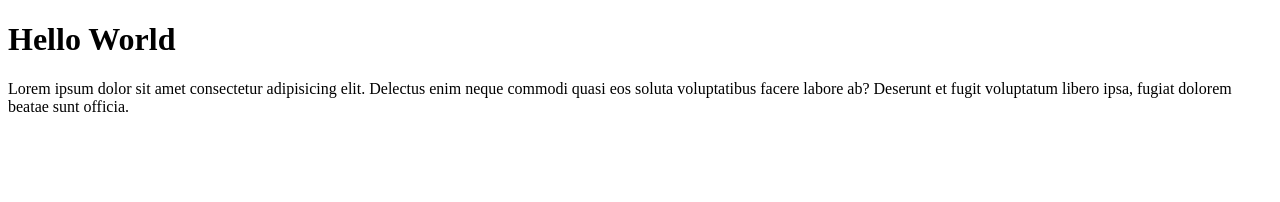
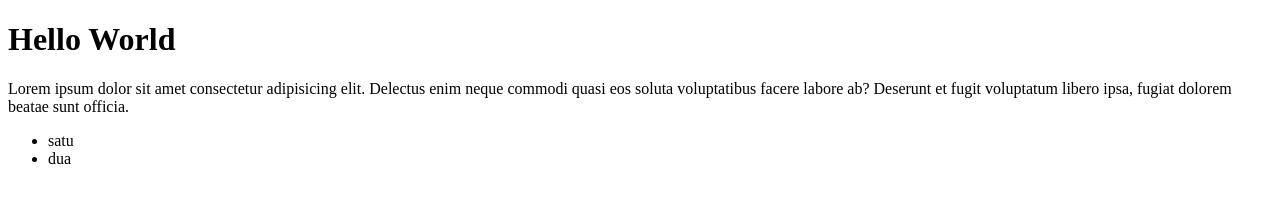
Before and after one commit to IrfanTamTomo/wpu-git-test-2, a plain HTML site: page index.html in a window 1280 px wide. Drawn offline with Linux system fonts and the light colour scheme.

Commit message:
menambahkan list baru

```diff
--- a/index.html
+++ b/index.html
@@ -8,5 +8,8 @@
 <body>
     <h1>Hello World</h1>
     <p>Lorem ipsum dolor sit amet consectetur adipisicing elit. Delectus enim neque commodi quasi eos soluta voluptatibus facere labore ab? Deserunt et fugit voluptatum libero ipsa, fugiat dolorem beatae sunt officia.</p>
+    <ul>
+        <li>satu</li><li>dua</li>
+    </ul>
 </body>
 </html>
```
